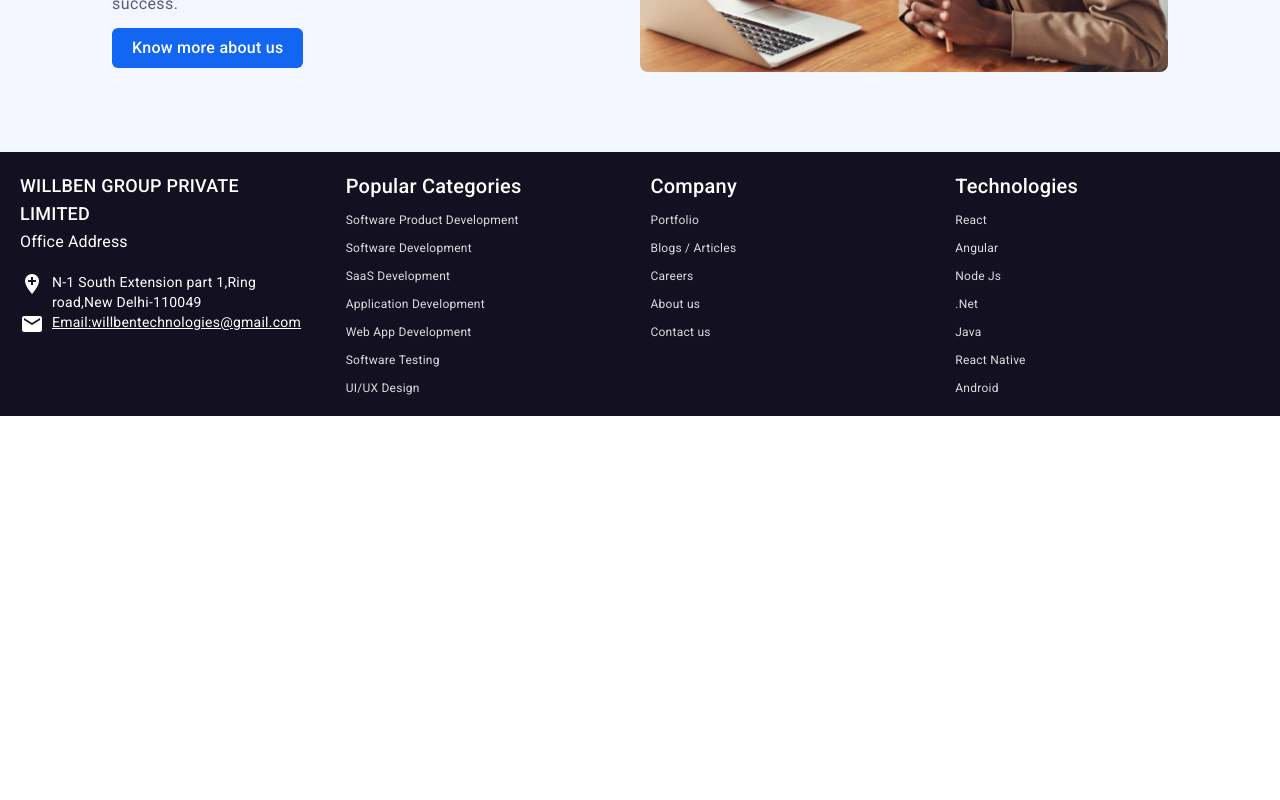
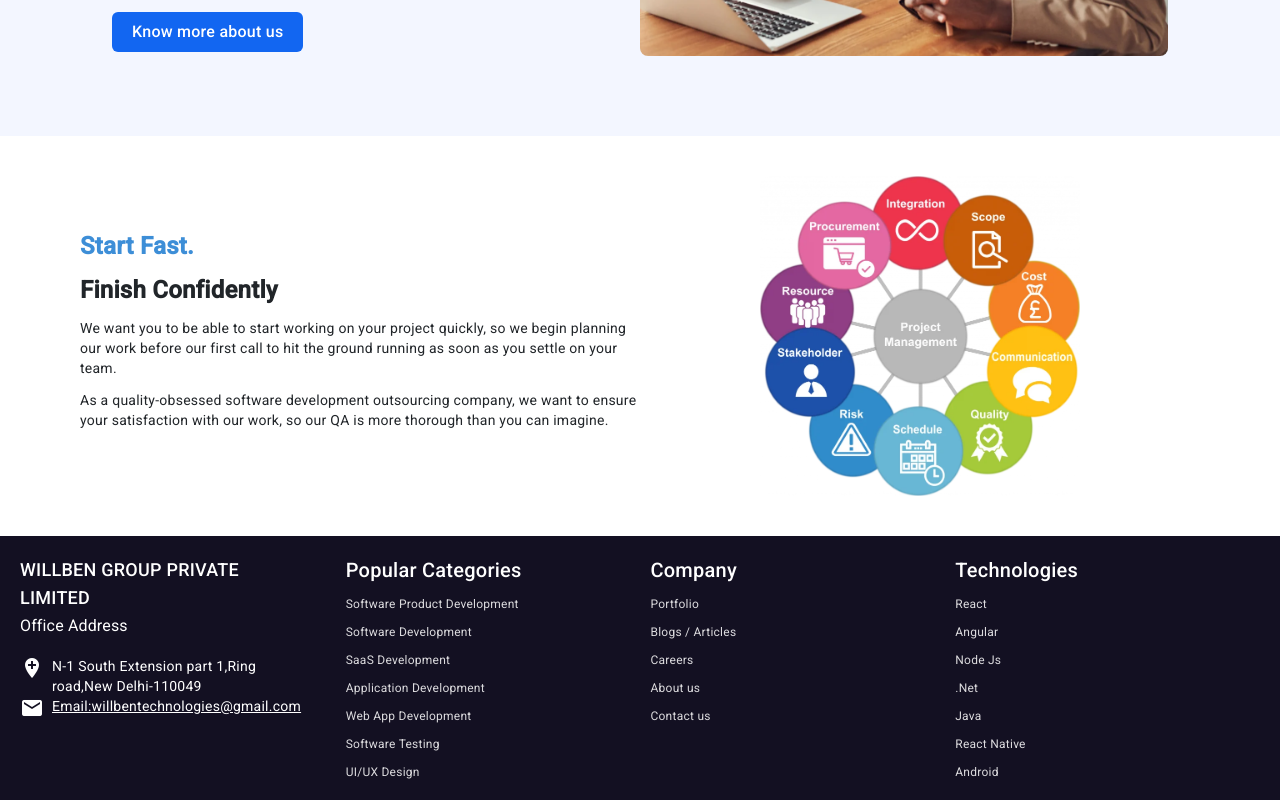
Before and after one commit to MuhammadZamin132611/willben-group, an Angular app: page / in a window 1280 px wide. Shown: the part 648-1448 px from the top of the page. Before the commit the page ends 1064 px from the top, so only its background shows below. Built offline with nearby package versions, Linux system fonts and the light colour scheme.

Commit message:
start-fast was done

```diff
--- a/src/app/app.component.html
+++ b/src/app/app.component.html
@@ -1,5 +1,5 @@
 <app-header />
-<div class="pt-24">
+<div class="pt-20">
     <router-outlet />
 </div>
 <app-footer />
--- a/src/app/modules/home/home/home.component.html
+++ b/src/app/modules/home/home/home.component.html
@@ -1 +1,2 @@
-<app-who-are-we/>
+<app-who-are-we />
+<app-start-fast/>
--- a/src/app/modules/home/home/home.component.ts
+++ b/src/app/modules/home/home/home.component.ts
@@ -1,10 +1,11 @@
 import { Component } from '@angular/core';
 import { WhoAreWeComponent } from "./who-are-we/who-are-we.component";
+import { StartFastComponent } from './start-fast/start-fast.component';
 
 @Component({
   selector: 'app-home',
   standalone: true,
-  imports: [WhoAreWeComponent],
+  imports: [WhoAreWeComponent,StartFastComponent],
   templateUrl: './home.component.html',
   styleUrl: './home.component.scss'
 })
--- /dev/null
+++ b/src/app/modules/home/home/start-fast/start-fast.component.html
@@ -0,0 +1,19 @@
+<div class="bg-white">
+    <div class="md:px-20 p-5 md:py-10">
+        <div class="grid md:grid-cols-2">
+            <div class="grid place-content-center gap-3">
+                <div class="text-2xl font-semibold text-[#3D8ED7]">Start Fast.</div>
+                <div class="text-2xl font-semibold text-[#212529]">Finish Confidently</div>
+                <div class="text-[#212529] text-sm font-normal">
+                    <p>We want you to be able to start working on your project quickly, so we begin planning our work
+                        before our first call to hit the ground running as soon as you settle on your team.</p>
+                    <p>As a quality-obsessed software development outsourcing company, we want to ensure your
+                        satisfaction with our work, so our QA is more thorough than you can imagine.</p>
+                </div>
+            </div>
+            <div class="grid place-content-center justify-center h-full">
+                <img class="rounded-lg h-[320px]" src="assets/start-fast.webp" alt="start-fast">
+            </div>
+        </div>
+    </div>
+</div>
--- /dev/null
+++ b/src/app/modules/home/home/start-fast/start-fast.component.ts
@@ -0,0 +1,18 @@
+import { Component, OnInit } from '@angular/core';
+
+@Component({
+  selector: 'app-start-fast',
+  standalone: true,
+  imports: [],
+  templateUrl: './start-fast.component.html',
+  styleUrl: './start-fast.component.scss'
+})
+export class StartFastComponent implements OnInit {
+
+  ngOnInit(): void {
+    // for(let i=0;i<1000000000;i++) {
+		// 	console.log(i);
+		// }
+  }
+
+}
```
Also changed, not shown: src/app/modules/home/home/start-fast/start-fast.component.scss (added), src/assets/start-fast.webp (added), 1 other file (tests, documents, lock files or other folders).
